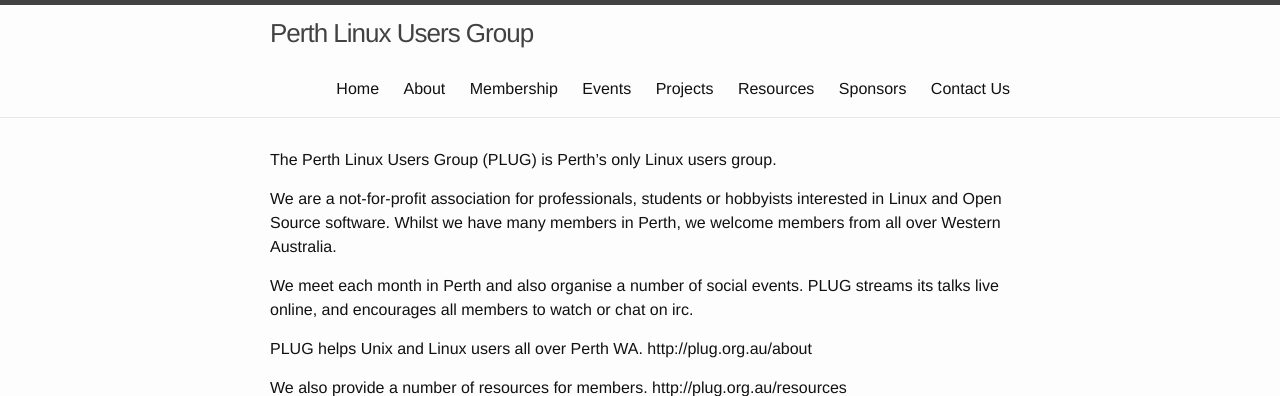
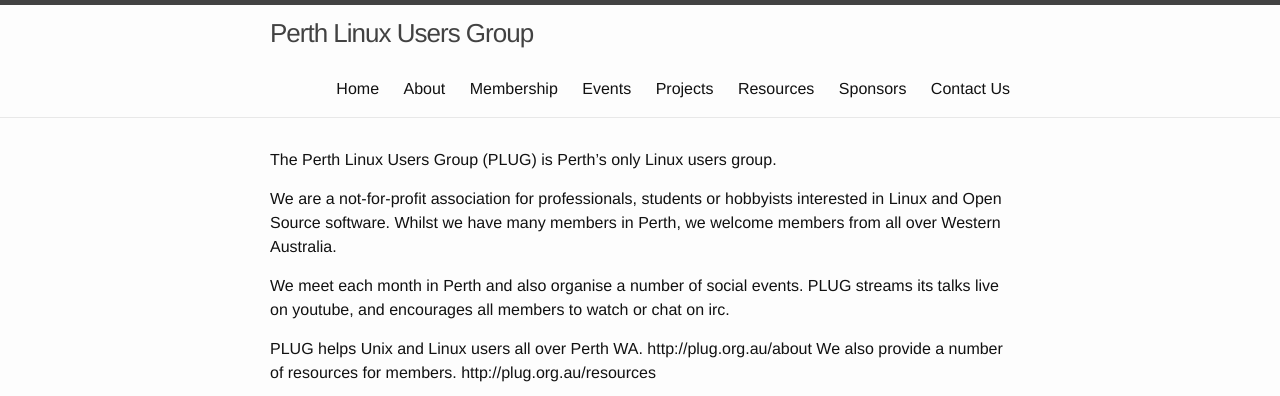
Before and after one commit to plugorgau/plugorgau.github.io, a Jekyll site: the page built from pages/index.md, in a window 1280 px wide, cut to the strip 0-396 px from the top of the page. Built offline with Jekyll 4.4.1, drawn with Linux system fonts in a browser that asks for light colours.

Commit message:
Update index.md

```diff
--- a/pages/index.md
+++ b/pages/index.md
@@ -7,10 +7,9 @@ The Perth Linux Users Group (PLUG) is Perth's only Linux users group.
 
 We are a not-for-profit association for professionals, students or hobbyists interested in Linux and Open Source software. Whilst we have many members in Perth, we welcome members from all over Western Australia.
 
-We meet each month in Perth and also organise a number of social events. PLUG streams its talks live online, and encourages all members to watch or chat on irc.
+We meet each month in Perth and also organise a number of social events. PLUG streams its talks live on youtube, and encourages all members to watch or chat on irc.
 
 PLUG helps Unix and Linux users all over Perth WA. http://plug.org.au/about
-
 We also provide a number of resources for members. http://plug.org.au/resources
 
 <iframe src="https://www.google.com/calendar/embed?showTitle=0&amp;showNav=0&amp;showDate=0&amp;showPrint=0&amp;showTabs=0&amp;showCalendars=0&amp;mode=AGENDA&amp;height=200&amp;wkst=1&amp;bgcolor=%23FFFFFF&amp;src=president%40plug.org.au&amp;color=%23182C57&amp;ctz=Australia%2FPerth" style=" border-width:0 " width="100%" height="250" frameborder="0" scrolling="no"></iframe>
```
